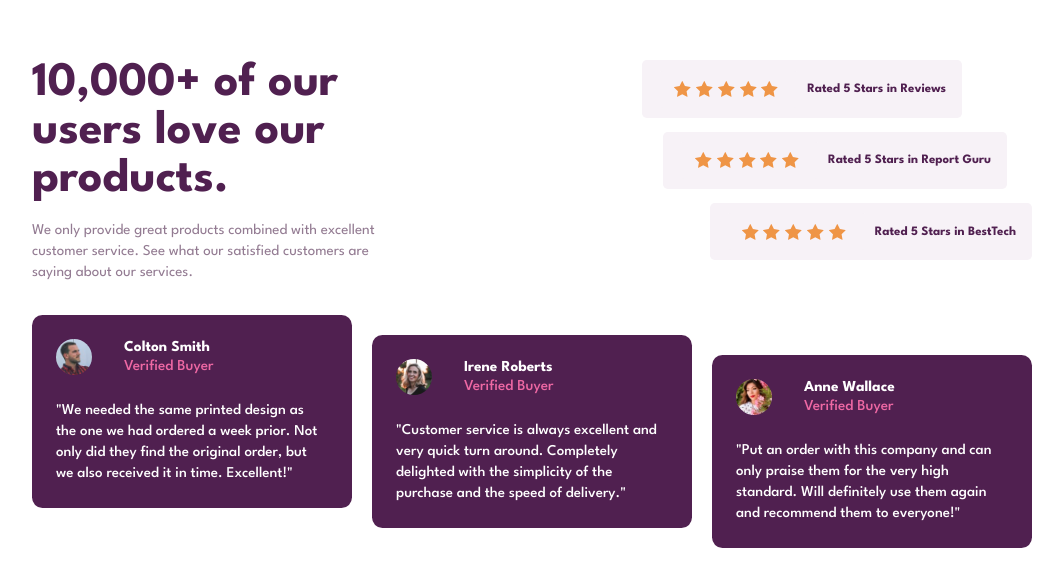
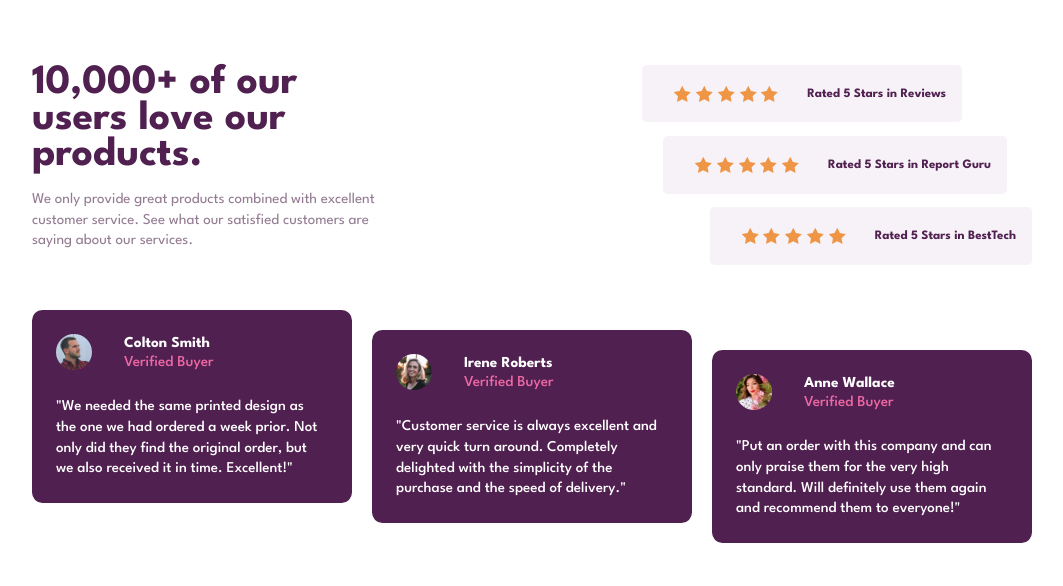
Before and after one commit to Master-Osaro/16_social-proof-section, a plain HTML site: page index.html in a window 1280 px wide. Shown: the part 116-702 px from the top of the page, without its empty margins (108-1171 px from the left). Drawn offline with Linux system fonts and the light colour scheme.

Commit message:
Update style.css

```diff
--- a/css/style.css
+++ b/css/style.css
@@ -36,8 +36,8 @@ main {
 }
 
 .social-proof-header h1 {
-    font-size: 3rem;
-    line-height: 3rem;
+    font-size: 2.6rem;
+    line-height: 2.25rem;
     margin-bottom: 1rem;
     color: var(--very-dark-magenta);
 }
```
